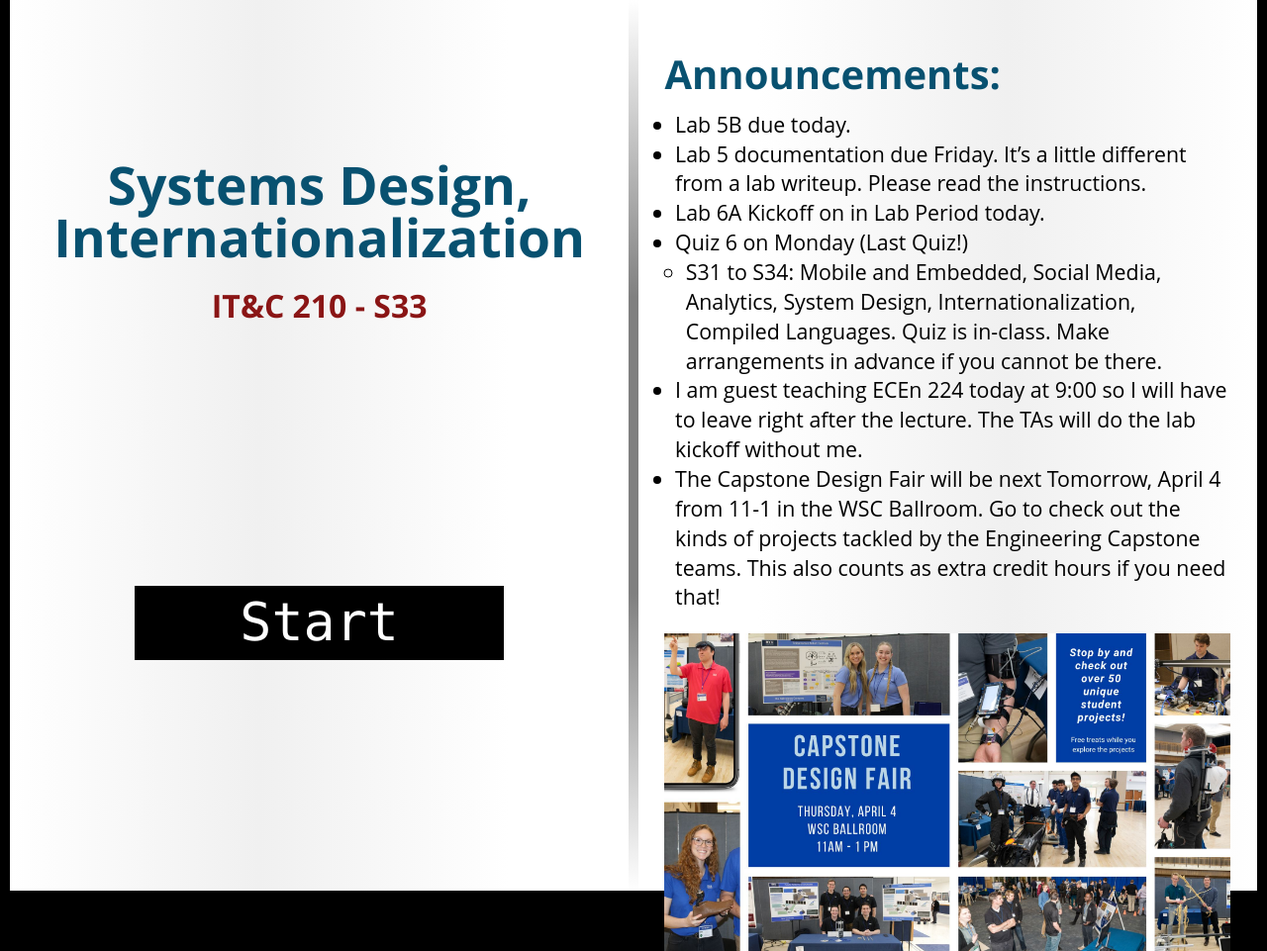
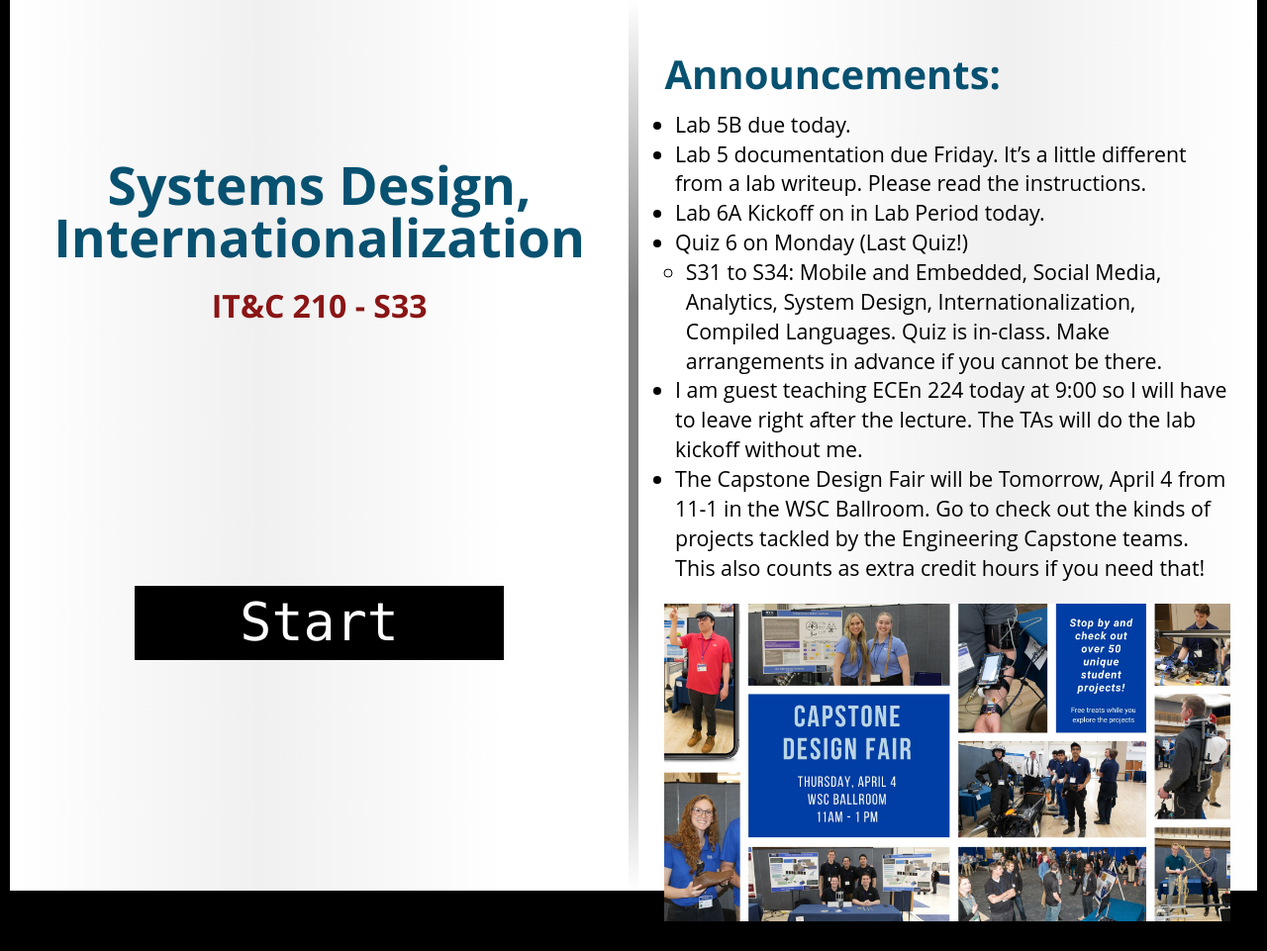
Before and after one commit to BYU-ITC-210/BYU-ITC-210.github.io, a Jekyll site: the page built from _welcome/S33.md, in a window 1280 px wide. Shown: the whole page at 99% size. Built offline with Jekyll 4.4.1, drawn with Linux system fonts in a browser that asks for light colours; some web fonts are replaced; after the commit the page ends 931 px from its top, so only the background shows below that.

Commit message:
Typo fix

```diff
--- a/_welcome/S33.md
+++ b/_welcome/S33.md
@@ -9,6 +9,6 @@ session: S33
 * Quiz 6 on Monday (Last Quiz!)
     * S31 to S34: Mobile and Embedded, Social Media, Analytics, System Design, Internationalization, Compiled Languages. Quiz is in-class. Make arrangements in advance if you cannot be there.
 * I am guest teaching ECEn 224 today at 9:00 so I will have to leave right after the lecture. The TAs will do the lab kickoff without me.
-* The Capstone Design Fair will be next Tomorrow, April 4 from 11-1 in the WSC Ballroom. Go to check out the kinds of projects tackled by the Engineering Capstone teams. This also counts as extra credit hours if you need that!
+* The Capstone Design Fair will be Tomorrow, April 4 from 11-1 in the WSC Ballroom. Go to check out the kinds of projects tackled by the Engineering Capstone teams. This also counts as extra credit hours if you need that!
 
 ![Capstone Design Fair](images/2024-Capstone-Design-Fair.jpg)
```
